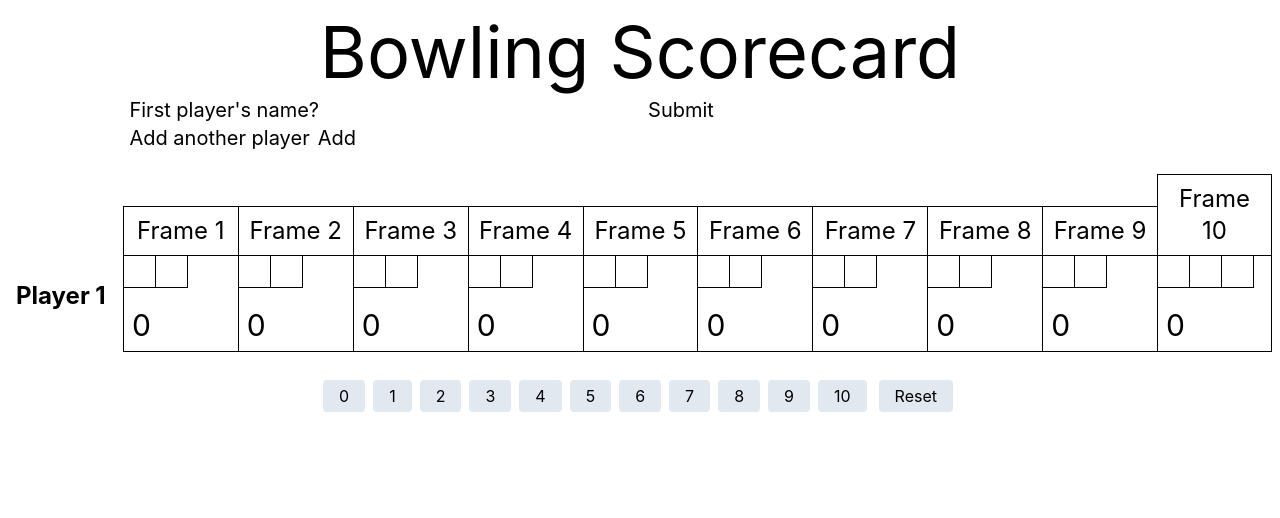
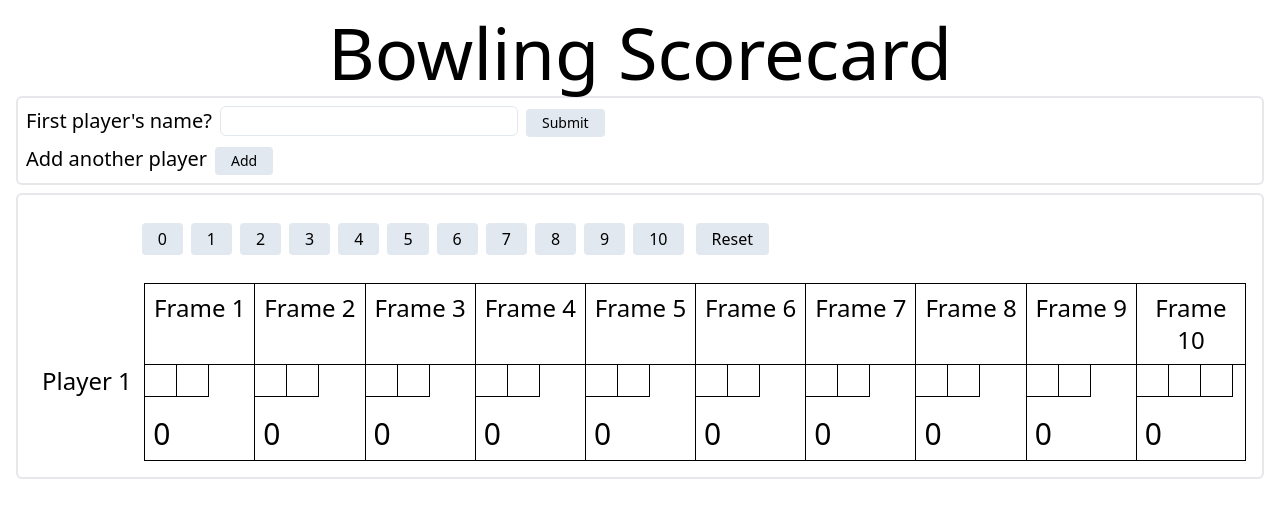
Before and after one commit to puyanwei/bowling-score-card, a Next.js app: page / in a window 1280 px wide. Shown: the top 518 px of the page. Built offline with nearby package versions, Linux system fonts and the light colour scheme.

Commit message:
Refactoring cleaning & style improvements

```diff
--- a/components/BowlingPage/index.tsx
+++ b/components/BowlingPage/index.tsx
@@ -10,6 +10,7 @@ import {
 } from '@/constants/types'
 import { updateNextTwoBowls } from './updateNextTwoBowls'
 import { updateTotalScores } from './updateTotalScores'
+import { PointsButtons } from '../PointsButtons'
 
 export function BowlingPage() {
   const [scoreCard, setScoreCard] = useState<ScoreCard[]>(initialScoreCard)
@@ -165,49 +166,45 @@ export function BowlingPage() {
     if (bowlNumber === 2) setRemainingPins(10)
     return
   }
+
   return (
-    <div data-testid='bowling-page'>
+    <div data-testid='bowling-page border-2'>
       <h1 className='mt-4 text-center text-7xl'>Bowling Scorecard</h1>
-      <div className='grid grid-cols-11 m-2 text-xl'>
-        <div className='col-span-11 col-start-2 space-x-2'>
-          <label className=''>{`First player's name?`}</label>
-          <input></input>
-          <button>Submit</button>
-        </div>
-        <div className='col-span-11 col-start-2 space-x-2'>
-          <label className=''>Add another player</label>
-          <button>Add</button>
-        </div>
-      </div>
-      {scoreCard.map((player, index) => (
-        <Player scoreCard={player} key={index} />
-      ))}
-      <br />
-      <div className='text-center'>
-        {!gameOver &&
-          labels.map((score, index) => (
-            <button
-              data-testid={`button-${index}`}
-              className='px-4 py-1 m-1 rounded enabled:hover:text-white bg-slate-200 enabled:hover:bg-slate-800 disabled:opacity-50 disabled:hover:none'
-              key={index}
-              onClick={handleClick}
-              disabled={index > remainingPins}
-            >
-              {score}
-            </button>
-          ))}
-        {gameOver && (
+      <PlayerForm />
+      <div className='p-2 m-2 border-2 rounded-md'>
+        {gameOver ? (
           <div className='my-4 text-5xl' data-testid='game-over'>
             <h2>Game Over!</h2>
           </div>
+        ) : (
+          <PointsButtons
+            className='grid grid-cols-11'
+            handleClick={handleClick}
+            remainingPins={remainingPins}
+            reset={reset}
+          />
         )}
-        <button
-          data-testid='button-reset'
-          className='px-4 py-1 mx-2 rounded bg-slate-200 hover:bg-slate-800 hover:text-white'
-          onClick={() => reset()}
-        >
-          Reset
-        </button>
+        {scoreCard.map((player, index) => (
+          <Player scoreCard={player} key={index} />
+        ))}
+      </div>
+      <br />
+    </div>
+  )
+}
+
+function PlayerForm() {
+  const buttonStyle = `px-4 py-1 mx-2 rounded bg-slate-200 hover:bg-slate-800 hover:text-white text-sm`
+  return (
+    <div className='p-2 m-2 space-y-2 text-xl border-2 rounded-md'>
+      <div>
+        <label>{`First player's name?`}</label>
+        <input className='border-[1px] border-slate-200 rounded-md ml-2' />
+        <button className={buttonStyle}>Submit</button>
+      </div>
+      <div>
+        <label>Add another player</label>
+        <button className={buttonStyle}>Add</button>
       </div>
     </div>
   )
--- /dev/null
+++ b/components/FrameTitle.tsx
@@ -0,0 +1,17 @@
+interface FrameTitleProps {
+  frameNumber: number
+  isLastFrame: boolean
+}
+
+export function FrameTitle({ frameNumber, isLastFrame }: FrameTitleProps) {
+  const borderEndsX = isLastFrame
+    ? 'border-l-[1px] border-r-[1px]'
+    : 'border-l-[1px]'
+  return (
+    <div
+      className={`p-2 text-center border-black border-y-[1px] border-solid h-26 ${borderEndsX}`}
+    >
+      Frame {frameNumber}
+    </div>
+  )
+}
--- a/components/Player.tsx
+++ b/components/Player.tsx
@@ -1,5 +1,6 @@
 import { ScoreCard } from '@/constants/types'
 import { Frame } from './Frame'
+import { FrameTitle } from './FrameTitle'
 
 interface PlayerProps {
   scoreCard: ScoreCard
@@ -9,33 +10,38 @@ export function Player({ scoreCard: { name, frames } }: PlayerProps) {
   if (!name) throw new Error('Player name not found')
   if (!frames || !frames.length) throw new Error('Scorecard data not found')
   return (
-    <div className='grid grid-cols-11 grid-rows-2 text-2xl'>
-      <div className='self-center col-start-1 col-end-2 row-start-1 row-end-3 font-bold'>
-        <div className='pl-2 mt-20 '>{name}</div>
+    <div className='p-2 text-2xl'>
+      <div className='grid grid-cols-11'>
+        <span className='col-span-1' />
+        {frames.map(({ frameNumber }, index) => (
+          <FrameTitle
+            frameNumber={frameNumber}
+            isLastFrame={index === frames.length - 1}
+            key={index}
+          />
+        ))}
       </div>
-      {frames.map(({ frameNumber }, index) => {
-        const borderEndsX =
-          index === frames.length - 1
-            ? 'border-r-[1px] border-l-[1px]'
-            : 'border-l-[1px]'
-        return (
-          <div
-            className={`self-end p-2 text-center border-black border-y-[1px] border-solid h-26 ${borderEndsX}`}
-            key={index}
-          >
-            Frame {frameNumber}
-          </div>
-        )
-      })}
+      <div className='grid grid-cols-11'>
+        <PlayerName className='col-span-1' name={name} />
         {frames.map((frame, index) => (
           <Frame
             testId={`${name} frame-${index + 1}`}
-          className='row-start-2 row-end-3'
-          key={index}
+            className=''
             frame={frame}
             isTenthFrame={frame.frameNumber === 10}
+            key={index}
           />
         ))}
       </div>
+    </div>
   )
 }
+
+interface PlayerName {
+  name: string
+  className: string
+}
+
+function PlayerName({ name, className }: PlayerName) {
+  return <div className={`pl-2 ${className}`}>{name}</div>
+}
--- /dev/null
+++ b/components/PointsButtons.tsx
@@ -0,0 +1,42 @@
+import { MouseEvent } from 'react'
+import { labels } from '@/constants/initialScoreCard'
+
+interface PointsButtonProps {
+  handleClick: (e: MouseEvent<HTMLButtonElement>) => void
+  reset: () => void
+  remainingPins: number
+  className: string
+}
+
+export function PointsButtons({
+  className,
+  handleClick,
+  reset,
+  remainingPins,
+}: PointsButtonProps) {
+  return (
+    <div className={`my-4 ${className}`}>
+      <span className='col-span-1' />
+      <div className='col-start-2 col-end-11'>
+        {labels.map((score, index) => (
+          <button
+            data-testid={`button-${index}`}
+            className='px-4 py-1 m-1 rounded enabled:hover:text-white bg-slate-200 enabled:hover:bg-slate-800 disabled:opacity-50 disabled:hover:none'
+            key={index}
+            onClick={handleClick}
+            disabled={index > remainingPins}
+          >
+            {score}
+          </button>
+        ))}
+        <button
+          data-testid='button-reset'
+          className='px-4 py-1 mx-2 rounded bg-slate-200 hover:bg-slate-800 hover:text-white'
+          onClick={() => reset()}
+        >
+          Reset
+        </button>
+      </div>
+    </div>
+  )
+}
--- /dev/null
+++ b/pages/_document.tsx
@@ -0,0 +1,26 @@
+import { Html, Head, Main, NextScript } from 'next/document'
+
+export default function Document() {
+  return (
+    <Html>
+      <Head>
+        <link rel='preconnect' href='https://fonts.googleapis.com' />
+        <link
+          rel='preconnect'
+          href='https://fonts.gstatic.com'
+          crossOrigin='true'
+        />
+        <link
+          href='https://fonts.googleapis.com/css2?family=Poppins:ital,wght@0,400;0,600;1,400&display=swap'
+          rel='stylesheet'
+        />
+      </Head>
+      <html>
+        <body>
+          <Main />
+          <NextScript />
+        </body>
+      </html>
+    </Html>
+  )
+}
--- a/styles/globals.css
+++ b/styles/globals.css
@@ -6,8 +6,6 @@ html,
 body {
   padding: 0;
   margin: 0;
-  font-family: -apple-system, BlinkMacSystemFont, Segoe UI, Roboto, Oxygen,
-    Ubuntu, Cantarell, Fira Sans, Droid Sans, Helvetica Neue, sans-serif;
   backgroundcolor: slategray;
 }
 
```
Lines whose indentation alone changed are shown as unchanged.
